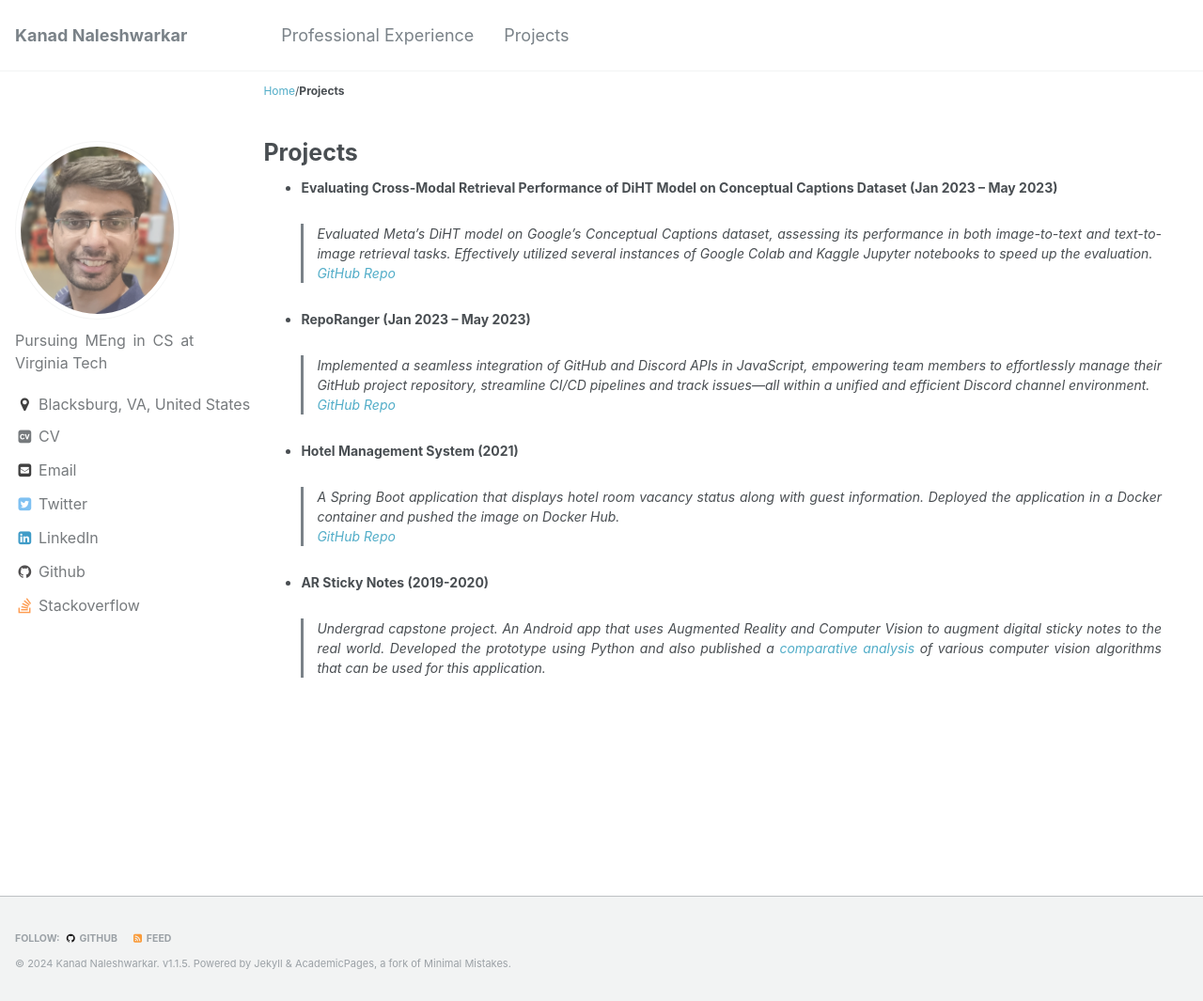
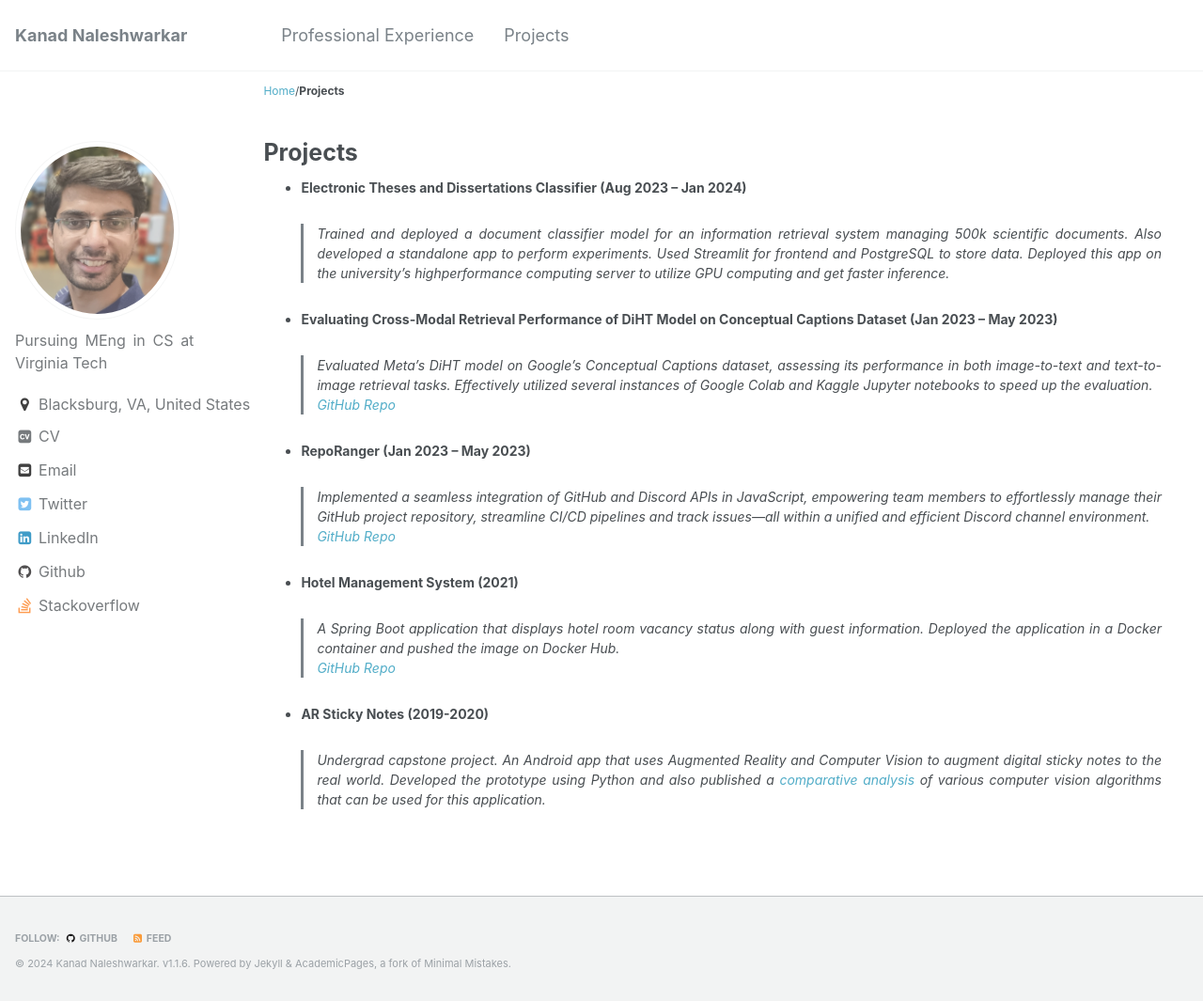
Before and after one commit to kanadn/kanadn.github.io, a Jekyll site: the page built from _pages/portfolio.md, in a window 1280 px wide and 1065 px high. Shown: the whole window at 94% size. Built offline with Jekyll 4.4.1, drawn with Linux system fonts in a browser that asks for light colours; some web fonts are replaced.

Commit message:
Updated content March 2024.

```diff
--- a/_config.yml
+++ b/_config.yml
@@ -6,7 +6,7 @@
 # `jekyll serve`. If you change this file, please restart the server process.
 
 # Site Settings
-version                  : "1.1.5"  #Major_Publish.Feature_Added.Content_Update
+version                  : "1.1.6"  #Major_Publish.Feature_Added.Content_Update
 locale                   : "en-US"
 title                    : "Kanad Naleshwarkar"
 title_separator          : " "
--- a/_pages/portfolio.md
+++ b/_pages/portfolio.md
@@ -4,6 +4,9 @@ title: "Projects"
 permalink: /portfolio/
 author_profile: true
 ---
+
+- **Electronic Theses and Dissertations Classifier (Aug 2023 – Jan 2024)**
+    > Trained and deployed a document classifier model for an information retrieval system managing 500k scientific documents. Also developed a standalone app to perform experiments. Used Streamlit for frontend and PostgreSQL to store data. Deployed this app on the university’s highperformance computing server to utilize GPU computing and get faster inference.
 
 - **Evaluating Cross-Modal Retrieval Performance of DiHT Model on Conceptual Captions Dataset (Jan 2023 – May 2023)**
     > Evaluated Meta’s DiHT model on Google’s Conceptual Captions dataset, assessing its performance in both image-to-text and text-to-image retrieval tasks. Effectively utilized several instances of Google Colab and Kaggle Jupyter notebooks to speed up the evaluation.
```
Also changed, not shown: _pages/experience.md (+2 -1 lines), 1 other file.
